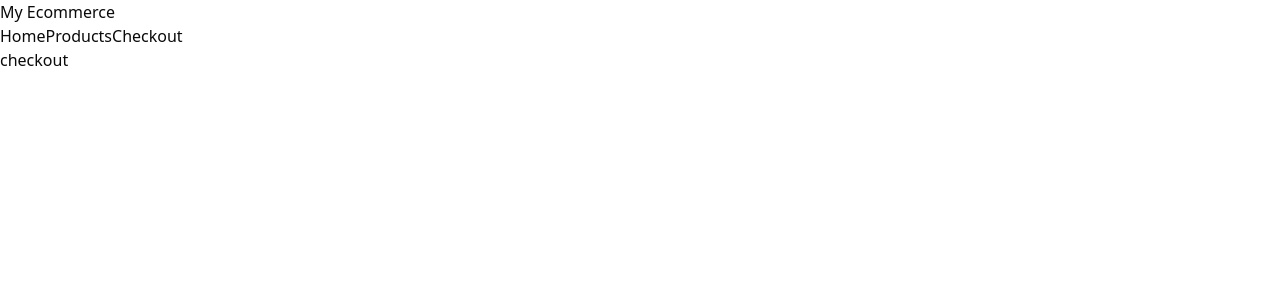
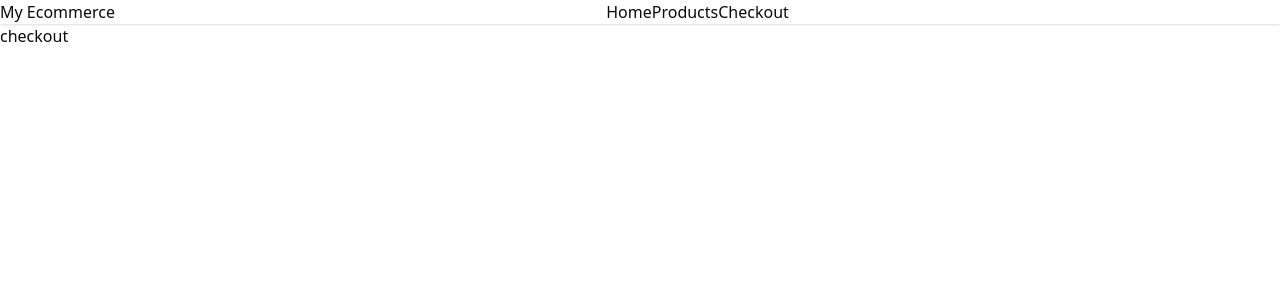
Before and after one commit to Louistam888/nextjsecommerce, a Next.js app: page /checkout in a window 1280 px wide. Shown: the top 300 px of the page. Built offline with nearby package versions, Linux system fonts and the light colour scheme.

Commit message:
added some styling to navbar

```diff
--- a/app/layout.tsx
+++ b/app/layout.tsx
@@ -25,10 +25,14 @@ export default function RootLayout({
 }>) {
   return (
     <html lang="en">
-      <body className={`${geistSans.variable} ${geistMono.variable}`}>
+      <body className="flex min-h-full flex-col bg-white">
         <NavBar />
-        <main>{children}</main>
+        <main className="flex-grow container mx-auto px-4 py-8">
+          {children}
+        </main>
       </body>
     </html>
   );
 }
+
+//12:00
--- a/components/navbar.tsx
+++ b/components/navbar.tsx
@@ -2,16 +2,22 @@ import Link from "next/link";
 
 export const NavBar = () => {
   return (
-    <nav>
-      <div>
-        <Link href="/">My Ecommerce</Link>
+    <nav className="sticky top-0 z-50 bg-white shadow">
+      <div className="container mx-auto flex items-center justify-between px-4 py-4">
+        <Link href="/" className="hover:text-blue-600">
+          My Ecommerce
+        </Link>
+        <div className="hidden md:flex space-x-6">
+          <Link href="/">Home</Link>
+          <Link href="/products" className="hover:text-blue-600">
+            Products
+          </Link>
+          <Link href="/checkout" className="hover:text-blue-600">
+            Checkout
+          </Link>
+        </div>
+        <div className="flex items-center space-x-4"></div>
       </div>
-      <div>
-        <Link href="/">Home</Link>
-        <Link href="/products">Products</Link>
-        <Link href="/checkout">Checkout</Link>
-      </div>
-      <div></div>
     </nav>
   );
 };
```
